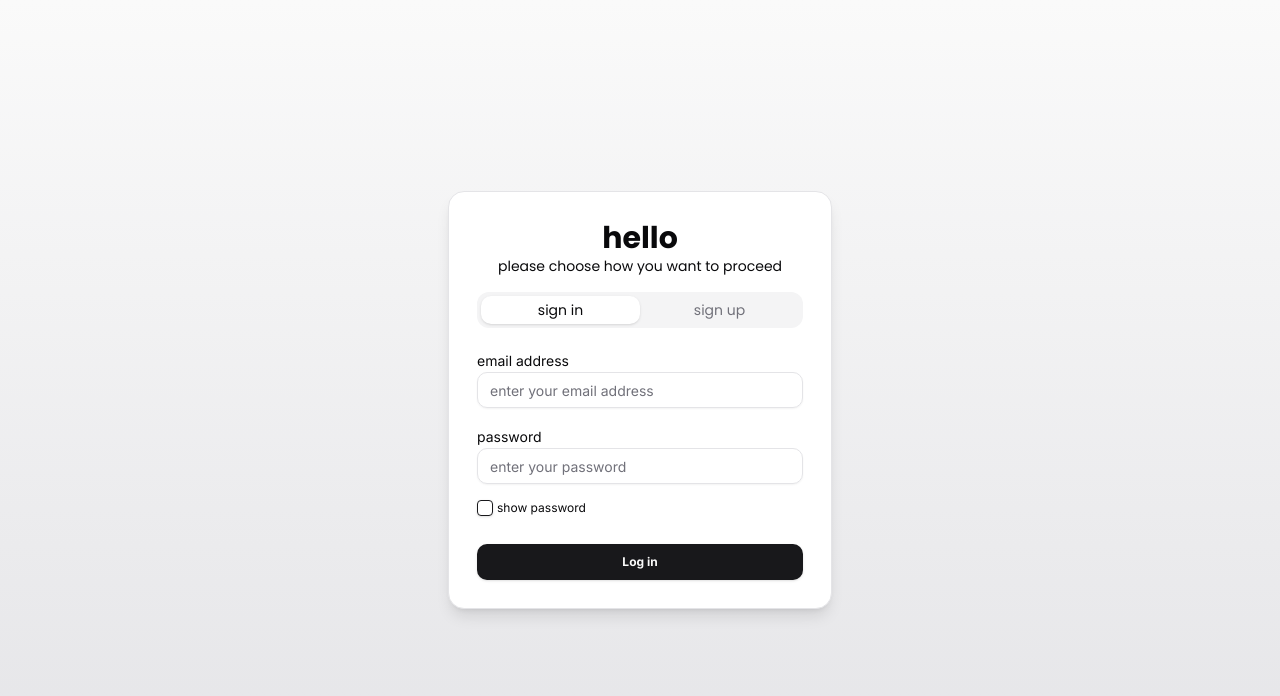
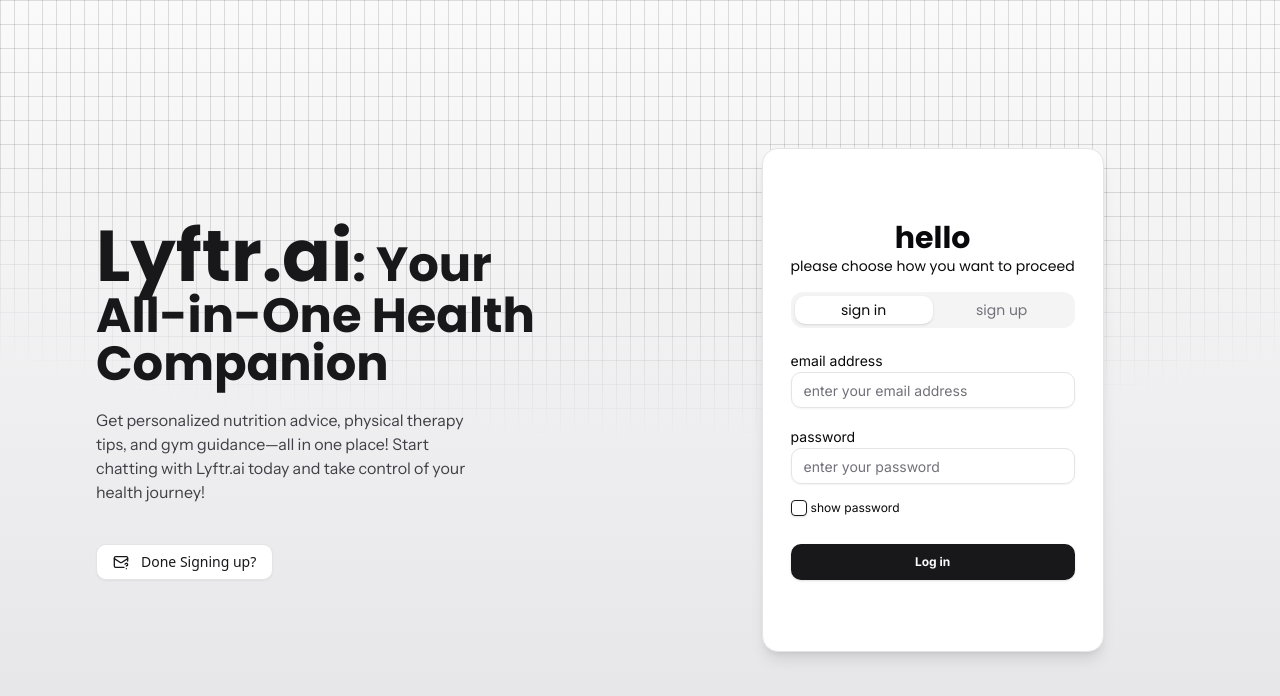
Before and after one commit to KianCandelario/Lyftr.ai, a Next.js app: page / in a window 1280 px wide. Shown: the top 696 px of the page. Built offline with nearby package versions, Linux system fonts and the light colour scheme.

Commit message:
feat: Finished the landing page

```diff
--- a/src/app/landing/LandingPage.tsx
+++ b/src/app/landing/LandingPage.tsx
@@ -1,11 +1,49 @@
-import { poppins } from "@/lib/fonts/fonts";
+import { instrument_sans, inter, poppins } from "@/lib/fonts/fonts";
 import { AccountTab } from "@/components/landing/tab/AccountTab";
+import { MailQuestion } from "lucide-react"
+import {
+  Dialog,
+  DialogTitle,
+  DialogHeader,
+  DialogDescription,
+  DialogContent,
+  DialogTrigger,
+  DialogFooter,
+  DialogClose
+ } from "@/components/ui/dialog"
+import { Button } from "@/components/ui/button";
 
 const LandingPage = () => {
   return (
-    <div className="h-full w-full flex justify-center items-center bg-gradient-to-b from-zinc-50 to-zinc-200">
-      <div className="max-h-[88%] min-w-[30%] max-w-[35%] border shadow-lg bg-white rounded-2xl p-7 flex flex-col items-center justify-center gap-1">
-        <div className="w-full flex flex-col justify-center items-center mb-3">
+    <div className="px-24 h-full w-full flex gap-44 items-center bg-gradient-to-b from-zinc-50 to-zinc-200 relative">
+      <div className="absolute bottom-0 left-0 right-0 top-0 bg-[linear-gradient(to_right,#4f4f4f2e_1px,transparent_1px),linear-gradient(to_bottom,#4f4f4f2e_1px,transparent_1px)] bg-[size:14px_24px] [mask-image:radial-gradient(ellipse_80%_50%_at_50%_0%,#000_70%,transparent_110%)]"></div>
+      <div className="w-[45%] text-zinc-900 z-10">
+        <h1 className={`${poppins.className} font-bold text-5xl`}><span className="text-7xl">Lyftr.ai</span>: Your All-in-One Health Companion</h1>
+        <h3 className={`${instrument_sans.className} mt-5 w-[80%] text-zinc-700 mb-10`}>Get personalized nutrition advice, physical therapy tips, and gym guidance—all in one place! Start chatting with Lyftr.ai today and take control of your health journey!</h3>
+
+        <Dialog>
+          <DialogTrigger asChild>
+            <Button variant="outline" className="flex items-center">
+              <MailQuestion className="mr-1" /> <span>Done Signing up?</span>
+            </Button>
+          </DialogTrigger>
+          <DialogContent>
+            <DialogHeader>
+              <DialogTitle>Almost There! Verify Your Email</DialogTitle>
+              <DialogDescription>
+                We've sent a verification link to your email. Please check your inbox (and spam folder) to complete your sign-up.
+              </DialogDescription>
+            </DialogHeader>
+            <DialogFooter>
+              <DialogClose className="px-3 py-1 rounded-md bg-primary text-primary-foreground shadow hover:bg-primary/90">
+                Close
+              </DialogClose>
+            </DialogFooter>
+          </DialogContent>
+        </Dialog>
+      </div>
+      <div className="min-h-[63%] max-h-[88%] min-w-[30%] max-w-[35%] border shadow-lg bg-white rounded-2xl p-7 flex flex-col items-center justify-center gap-1 z-10">
+        <div className="relative w-full flex flex-col justify-center items-center mb-3">
           <h1 className={`text-3xl font-bold ${poppins.className}`}>hello</h1>
           <h3 className={`${poppins.className} text-sm`}>
             please choose how you want to proceed
```
